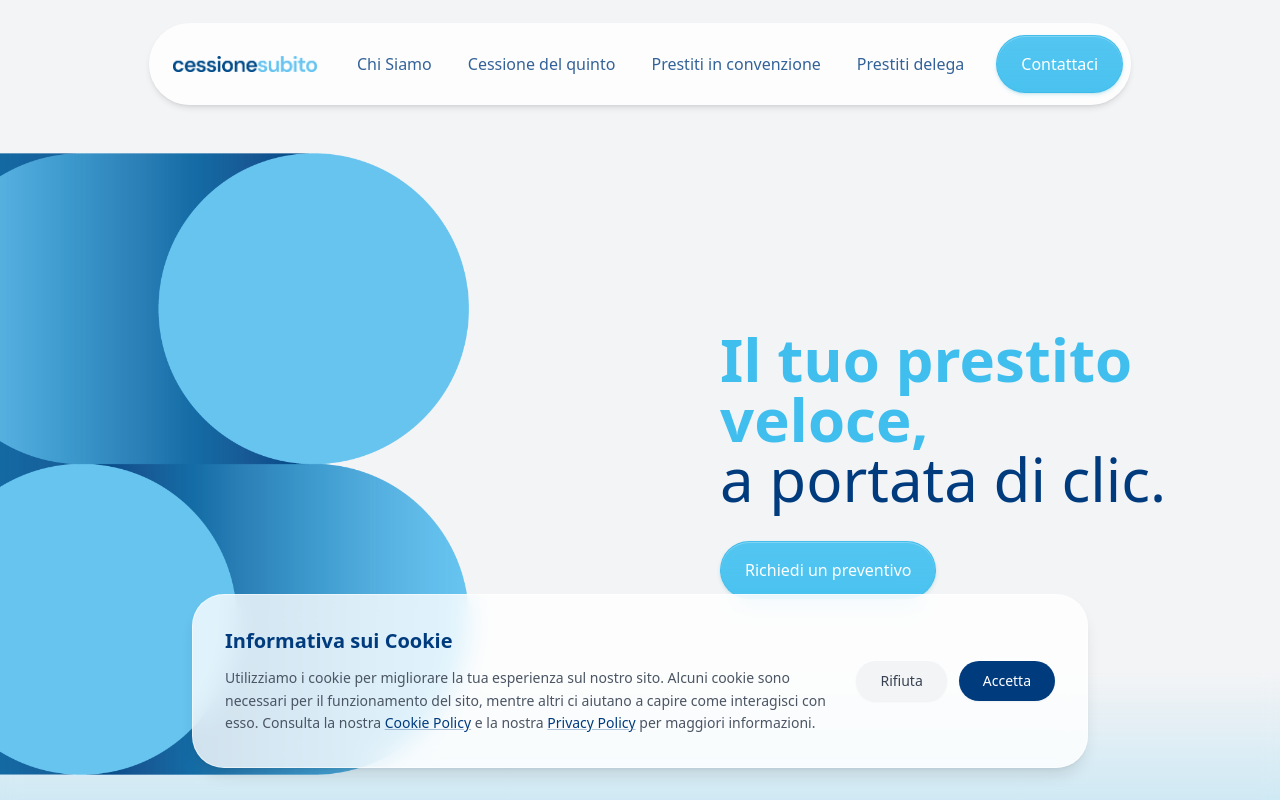
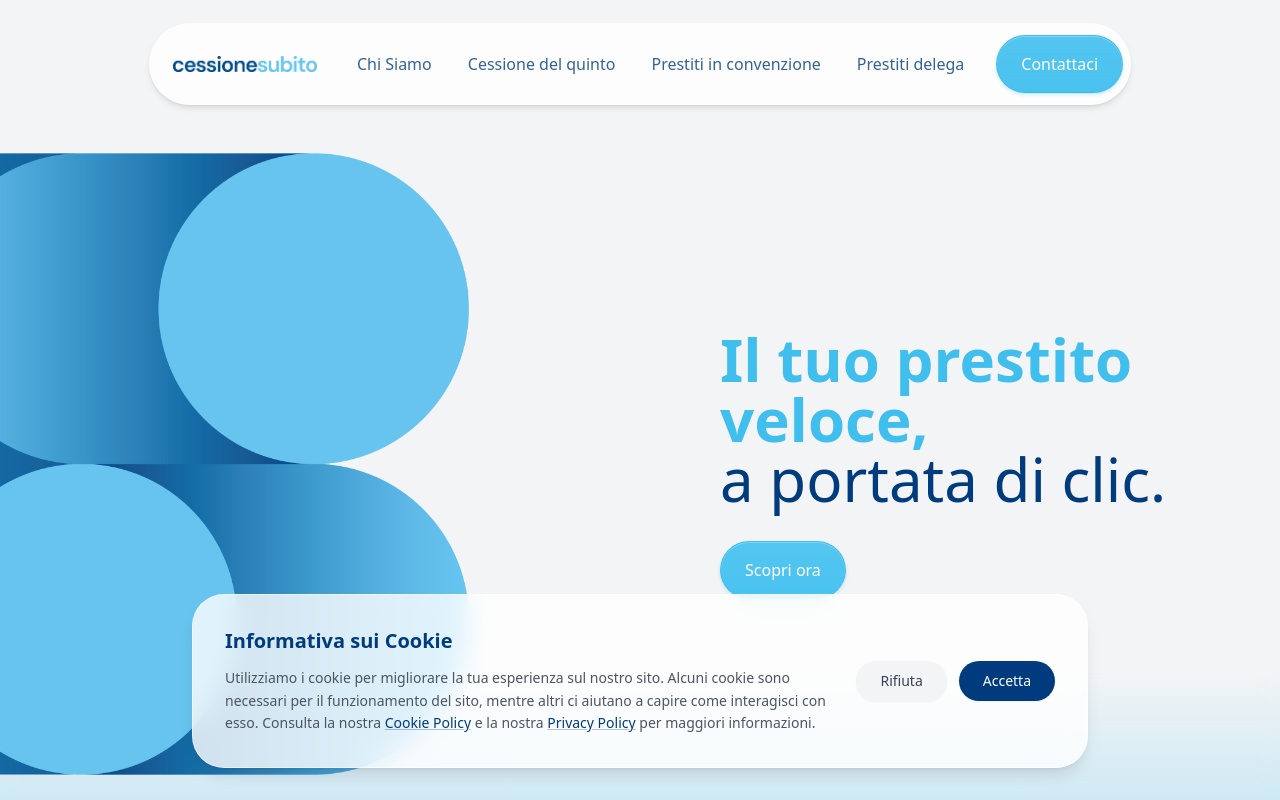
Before and after one commit to up-space/cessionesubito, a Next.js app: page / in a window 1280 px wide. Shown: the top 800 px of the page. Built offline with nearby package versions, Linux system fonts and the light colour scheme.

Commit message:
Changed quite  bit home

```diff
--- a/app/components/Hero.tsx
+++ b/app/components/Hero.tsx
@@ -130,7 +130,7 @@ function Hero() {
               transition={{ duration: 0.6, delay: 0.7 }}
             >
               <Link href="/contatti">
-                <Button text="Richiedi un preventivo" className="hover:scale-105 transition-transform duration-300" />
+                <Button text="Scopri ora" className="hover:scale-105 transition-transform duration-300" />
               </Link>
             </motion.div>
 
```
